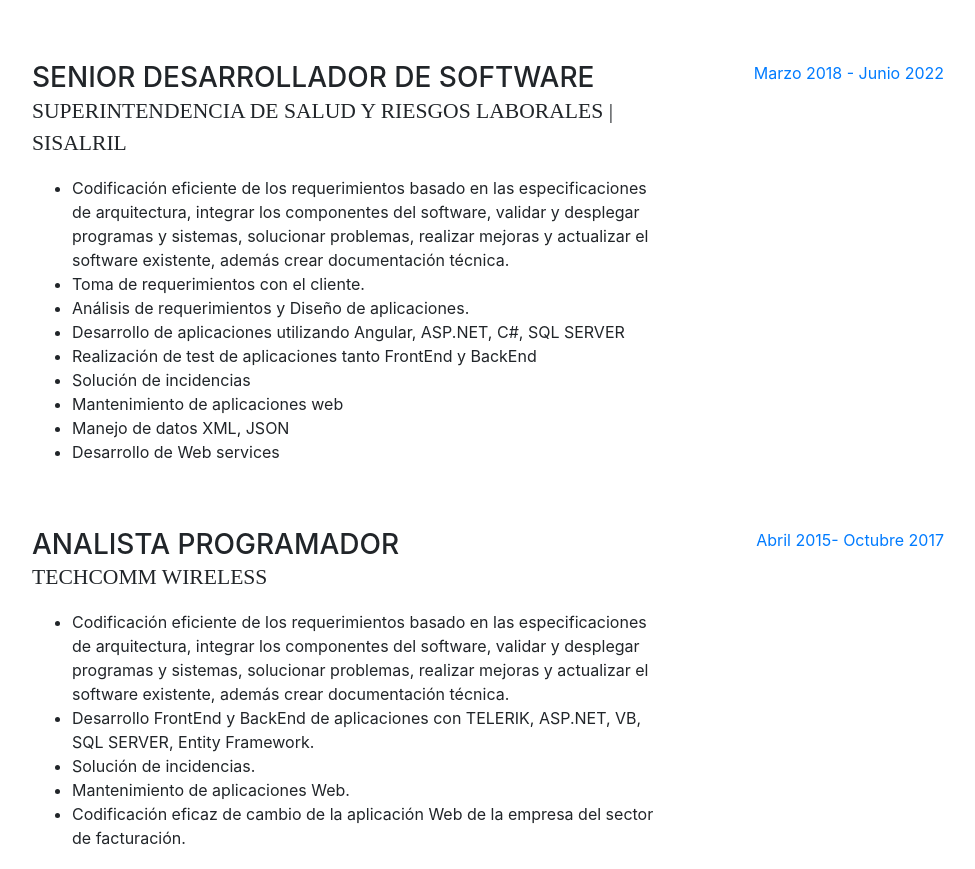
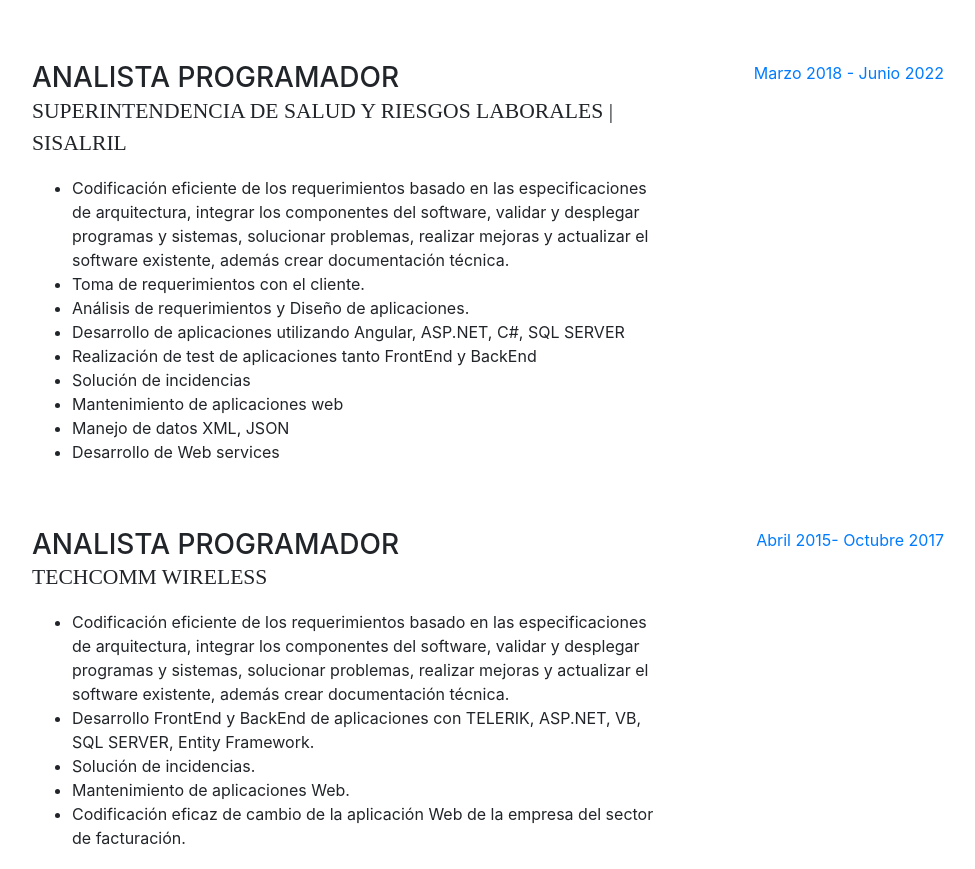
Before and after one commit to Helmer11/Helmersalas, a website with bundled scripts: page index.html in a window 1280 px wide. Shown: the part 1211-2080 px from the top of the page, without its empty margins (288-1263 px from the left). Built offline with nearby package versions, Linux system fonts and the light colour scheme; a web font is replaced by a local one.

Commit message:
modificacion de experiencia laboral

```diff
--- a/index.html
+++ b/index.html
@@ -143,7 +143,7 @@
 
           <div class="resume-item d-flex flex-column flex-md-row mb-5">
             <div class="resume-content mr-auto">
-              <h3 class="mb-0">Senior Desarrollador de Software</h3>
+              <h3 class="mb-0">Analista Programador</h3>
               <div class="subheading mb-3">Superintendencia de Salud y Riesgos Laborales | SISALRIL</div>
 			  <ul>
               <li>Codificación eficiente de los requerimientos basado en las especificaciones de arquitectura, integrar los componentes del software, validar y desplegar programas y sistemas, solucionar problemas, realizar mejoras y actualizar el software existente, además crear documentación técnica.</li>
--- a/package.json
+++ b/package.json
@@ -1,5 +1,5 @@
 {
-  "title": "Resume",
+  "title": "Resume Helmer Salas",
   "name": "startbootstrap-resume",
   "version": "4.0.0-beta.2",
   "description": "Resume is a simple, yet elegant resume and CV theme for Bootstrap 4.",
```
